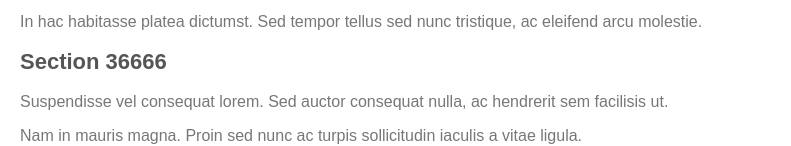
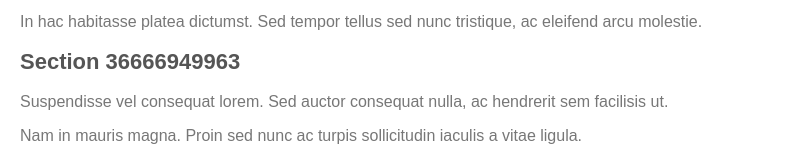
Before and after one commit to NBaoHa/AV-Robot, a plain HTML site: page index.html in a window 1280 px wide. Shown: the part 251-397 px from the top of the page, without its empty margins (0-791 px from the left). Drawn offline with Linux system fonts and the light colour scheme.

Commit message:
test web deploy2

```diff
--- a/index.html
+++ b/index.html
@@ -15,7 +15,7 @@
   <p>Phasellus ut enim eu urna hendrerit finibus. Ut vel augue in elit bibendum fermentum.</p>
   <p>In hac habitasse platea dictumst. Sed tempor tellus sed nunc tristique, ac eleifend arcu molestie.</p>
 
-  <h2>Section 36666</h2>
+  <h2>Section 36666949963</h2>
   <p>Suspendisse vel consequat lorem. Sed auctor consequat nulla, ac hendrerit sem facilisis ut.</p>
   <p>Nam in mauris magna. Proin sed nunc ac turpis sollicitudin iaculis a vitae ligula.</p>
 </body>
```
